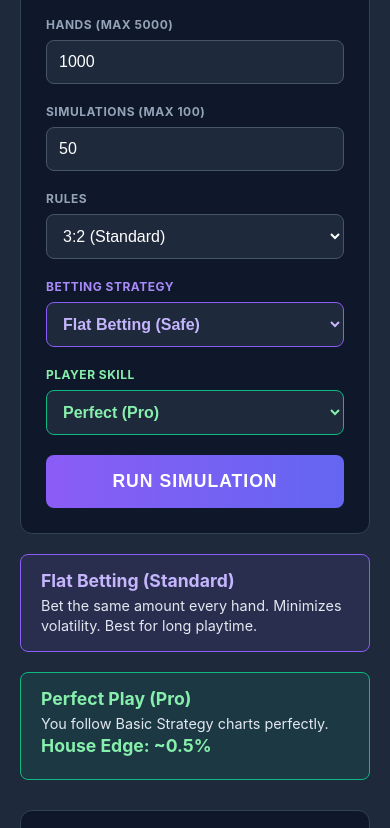
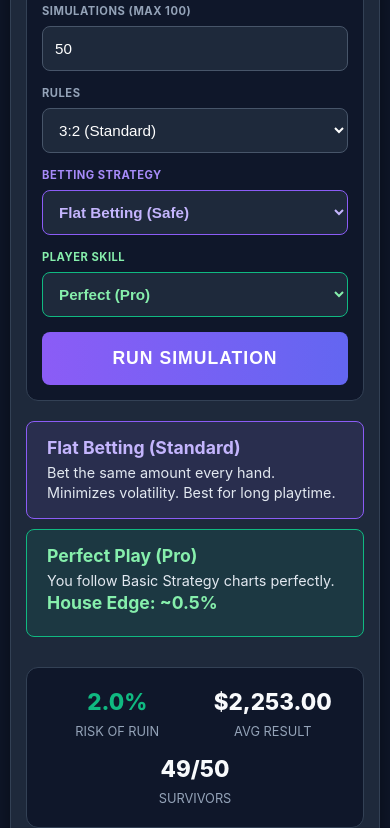
Before and after one commit to tjhootman/blackjack-simulator, a plain HTML site: page index.html in a window 390 px wide. Shown: the part 449-1277 px from the top of the page. Drawn offline with nearby package versions, Linux system fonts and the light colour scheme.

Commit message:
Update CSS and HTML for mobile optimization

```diff
--- a/index.html
+++ b/index.html
@@ -2,7 +2,7 @@
 <html lang="en">
 <head>
     <meta charset="UTF-8">
-    <meta name="viewport" content="width=device-width, initial-scale=1.0">
+    <meta name="viewport" content="width=device-width, initial-scale=1.0, maximum-scale=1.0, user-scalable=no">
     <title>Blackjack Variance & Strategy Simulator</title>
     <script src="https://cdn.jsdelivr.net/npm/chart.js"></script>
     <style>
@@ -17,8 +17,11 @@
             --text-muted: #94a3b8;
         }
 
+        /* GLOBAL BOX SIZING FIX */
+        *, *::before, *::after { box-sizing: border-box; }
+
         body {
-            font-family: 'Inter', system-ui, sans-serif;
+            font-family: 'Inter', system-ui, -apple-system, sans-serif;
             background-color: var(--bg-color);
             color: var(--text-main);
             margin: 0;
@@ -27,10 +30,11 @@
             flex-direction: column;
             align-items: center;
             min-height: 100vh;
+            -webkit-font-smoothing: antialiased;
         }
 
         .container {
-            max-width: 1100px;
+            max-width: 1200px; /* Increased slightly for 5 cols */
             width: 100%;
             background: var(--card-bg);
             padding: 30px;
@@ -50,11 +54,11 @@
             font-size: 2rem;
         }
 
-        /* INPUT GRID */
+        /* DETERMINISTIC GRID LAYOUT (5 COLUMNS) */
         .controls {
             display: grid;
-            grid-template-columns: repeat(auto-fit, minmax(160px, 1fr));
-            gap: 20px;
+            grid-template-columns: repeat(5, 1fr); /* <--- UPDATED TO 5 */
+            gap: 15px; /* Slightly tighter gap to fit 5 */
             margin-bottom: 20px;
             padding: 25px;
             background: #0f172a;
@@ -64,25 +68,31 @@
 
         .control-group { display: flex; flex-direction: column; }
 
+        /* Span 2 cols for big dropdowns */
+        .wide-input { grid-column: span 2; }
+
         label {
-            font-size: 0.75rem;
+            font-size: 0.7rem; /* Slightly smaller text for density */
             text-transform: uppercase;
             letter-spacing: 0.5px;
             font-weight: 700;
             margin-bottom: 8px;
             color: var(--text-muted);
+            white-space: nowrap; /* Prevent wrapping */
         }
 
+        /* STANDARDIZED INPUT HEIGHTS */
         input, select {
             background: #1e293b;
             color: white;
-            padding: 12px;
+            padding: 0 12px;
+            height: 45px;
             border: 1px solid #475569;
             border-radius: 8px;
-            font-size: 1rem;
+            font-size: 0.95rem; /* Slightly smaller font for density */
+            width: 100%;
         }
 
-        /* Highlight specific inputs */
         #strategy { border-color: var(--primary); color: #c4b5fd; font-weight: 600; }
         #skill { border-color: var(--accent); color: #86efac; font-weight: 600; }
 
@@ -94,33 +104,17 @@
             margin-bottom: 30px;
         }
 
-        @media (max-width: 768px) {
-            .info-grid { grid-template-columns: 1fr; }
-        }
-
         .info-card {
             padding: 15px 20px;
             border-radius: 8px;
             text-align: left;
             transition: all 0.3s ease;
         }
-
-        .info-card strong {
-            display: block;
-            font-size: 1.1rem;
-            margin-bottom: 5px;
-        }
-
-        .info-card p {
-            margin: 0;
-            font-size: 0.9rem;
-            color: #e2e8f0;
-            line-height: 1.4;
-        }
+        .info-card strong { display: block; font-size: 1.1rem; margin-bottom: 5px; }
+        .info-card p { margin: 0; font-size: 0.9rem; color: #e2e8f0; line-height: 1.4; }
 
         #strategyInfo { background: rgba(139, 92, 246, 0.1); border: 1px solid var(--primary); }
         #strategyInfo strong { color: #c4b5fd; }
-
         #skillInfo { background: rgba(16, 185, 129, 0.1); border: 1px solid var(--accent); }
         #skillInfo strong { color: #86efac; }
 
@@ -149,9 +143,11 @@
             background: #0f172a;
             border-radius: 12px;
             border: 1px solid #334155;
+            flex-wrap: wrap;
+            gap: 15px;
         }
 
-        .stat-box { text-align: center; }
+        .stat-box { text-align: center; min-width: 120px; }
         .stat-val { font-size: 1.8rem; font-weight: 800; display: block; margin-bottom: 5px; }
         .stat-label { font-size: 0.8rem; color: var(--text-muted); text-transform: uppercase; }
 
@@ -173,17 +169,40 @@
             margin-top: 15px;
             padding: 10px;
         }
+        .legend-item { display: flex; align-items: center; font-size: 0.85rem; color: var(--text-muted); font-weight: 600; }
+        .dot { width: 12px; height: 12px; border-radius: 50%; margin-right: 8px; display: inline-block; }
+        .line-dash { width: 25px; height: 0; border-top: 2px dashed #fbbf24; margin-right: 8px; display: inline-block; }
 
-        .legend-item {
-            display: flex;
-            align-items: center;
-            font-size: 0.85rem;
-            color: var(--text-muted);
-            font-weight: 600;
+        /* RESPONSIVE BREAKPOINTS */
+
+        /* Large Tablet: 3 columns */
+        @media (max-width: 1100px) {
+            .controls { grid-template-columns: repeat(3, 1fr); }
+            /* Strategy/Skill take full width on this layout or span 2 */
+            .wide-input { grid-column: span 2; }
         }
 
-        .dot { width: 12px; height: 12px; border-radius: 50%; margin-right: 8px; display: inline-block; }
-        .line-dash { width: 25px; height: 0; border-top: 2px dashed #fbbf24; margin-right: 8px; display: inline-block; }
+        /* Tablet: 2 columns */
+        @media (max-width: 768px) {
+            .controls { grid-template-columns: repeat(2, 1fr); }
+            .wide-input { grid-column: span 1; } /* Reset span to standard */
+        }
+
+        /* Mobile: 1 column */
+        @media (max-width: 600px) {
+            body { padding: 15px 10px; }
+            .container { padding: 15px; }
+            h1 { font-size: 1.5rem; margin-bottom: 20px; }
+
+            .controls { grid-template-columns: 1fr; padding: 15px; }
+            .wide-input { grid-column: span 1; }
+
+            .info-grid { grid-template-columns: 1fr; gap: 10px; }
+            .chart-container { height: 300px; }
+            .stat-val { font-size: 1.4rem; }
+            .legend-bar { gap: 10px; }
+            .legend-item { font-size: 0.75rem; }
+        }
     </style>
 </head>
 <body>
@@ -204,7 +223,6 @@
             <label>Table Limit (Max)</label>
             <input type="number" id="tableMax" value="1000" min="1">
         </div>
-
         <div class="control-group">
             <label>Hands (Max 5000)</label>
             <input type="number" id="hands" value="1000" max="5000">
@@ -213,6 +231,7 @@
             <label>Simulations (Max 100)</label>
             <input type="number" id="sims" value="50" max="100">
         </div>
+
         <div class="control-group">
             <label>Rules</label>
             <select id="rules">
@@ -221,7 +240,7 @@
             </select>
         </div>
 
-        <div class="control-group">
+        <div class="control-group wide-input">
             <label style="color: #a78bfa;">Betting Strategy</label>
             <select id="strategy" onchange="updateStrategyInfo()">
                 <option value="flat">Flat Betting (Safe)</option>
@@ -231,12 +250,12 @@
             </select>
         </div>
 
-        <div class="control-group">
+        <div class="control-group wide-input">
             <label style="color: #86efac;">Player Skill</label>
             <select id="skill" onchange="updateSkillInfo()">
                 <option value="perfect">Perfect (Pro)</option>
                 <option value="average">Average (Tourist)</option>
-                <option value="poor">Poor (Gut Feel)</option>
+                <option value="poor">Poor (Drunk)</option>
             </select>
         </div>
 
@@ -299,7 +318,7 @@
     let myChart = null;
     const USD = new Intl.NumberFormat('en-US', { style: 'currency', currency: 'USD' });
 
-    // DATA TEXT
+    // DESCRIPTIONS
     const strategyDescriptions = {
         flat: { title: "Flat Betting (Standard)", text: "Bet the same amount every hand. Minimizes volatility. Best for long playtime." },
         martingale: { title: "Martingale (The 'Widowmaker')", text: "Double after loss. Reset after win. Dangerous! Table Limits will eventually force a crash." },
@@ -398,6 +417,7 @@
         const is6to5 = document.getElementById('rules').value === 'bad';
         const skillLevel = document.getElementById('skill').value;
 
+        // Safety Clamps
         if (simCount > 100) { simCount = 100; document.getElementById('sims').value = 100; }
         if (simCount < 1) simCount = 1;
         if (totalHands > 5000) { totalHands = 5000; document.getElementById('hands').value = 5000; }
@@ -479,6 +499,7 @@
             });
         }
 
+        // Stats Update
         const ror = ((ruinedCount / simCount) * 100).toFixed(1);
         const avgRaw = finalBankrollSum / simCount;
 
@@ -523,6 +544,7 @@
         });
     }
 
+    // Init
     updateStrategyInfo();
     updateSkillInfo();
     runSimulation();
```
